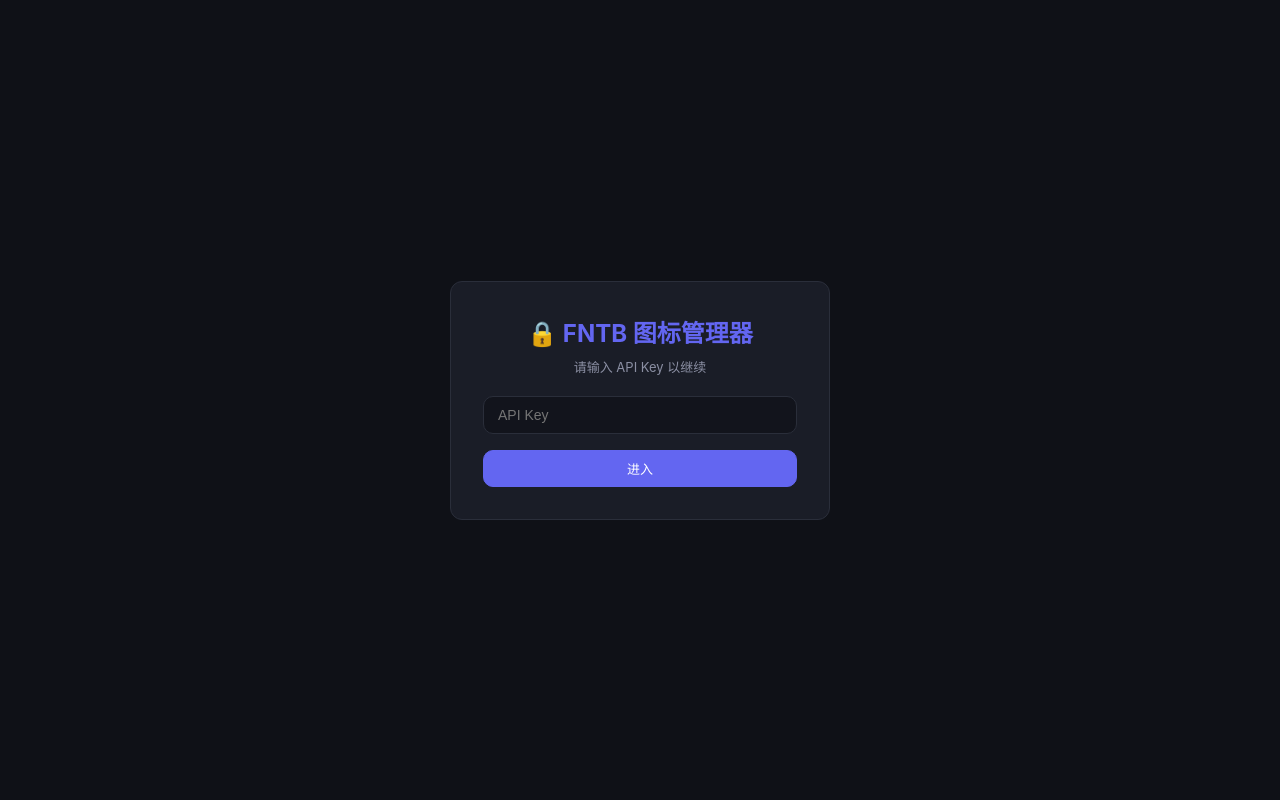
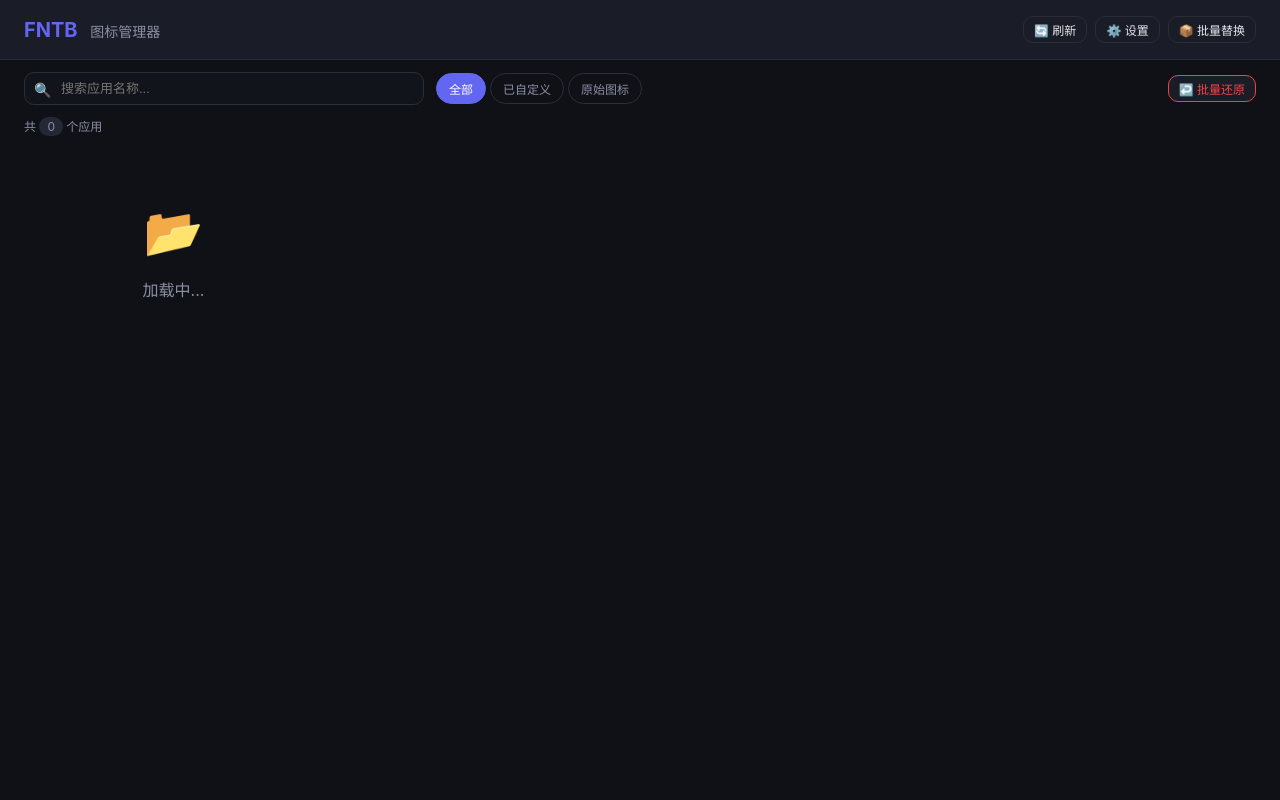
Before and after one commit to zhouchunwei513-cyber/fntb-icon-manager, a Flask app: page / in a window 1280 px wide. Run offline with Flask 3, Linux system fonts and the light colour scheme; data that the repository does not hold is empty.

Commit message:
fix: remove API Key auth, open access for local NAS usage

```diff
--- a/app/server.py
+++ b/app/server.py
@@ -210,11 +210,11 @@
 # ──────────────────────────────────────────────────────────
 
 def require_api_key(f):
-    """API Key 鉴权装饰器"""
+    """API Key 鉴权装饰器（本地应用，暂不强制校验）"""
     @wraps(f)
     def wrapper(*args, **kwargs):
-        if not check_api_key(request):
-            return jsonify({"error": "unauthorized"}), 401
+        # 本地 NAS 应用，暂不强制 API Key 校验
+        # 未来可改为：if not check_api_key(request): return jsonify({"error": "unauthorized"}), 401
         return f(*args, **kwargs)
     return wrapper
 
--- a/app/templates/index.html
+++ b/app/templates/index.html
@@ -369,18 +369,8 @@
     </style>
 </head>
 <body>
-    <!-- Auth Screen -->
-    <div class="auth-overlay" id="authOverlay">
-        <div class="auth-box">
-            <h2>🔒 FNTB 图标管理器</h2>
-            <p>请输入 API Key 以继续</p>
-            <input type="password" id="apiKeyInput" placeholder="API Key" autocomplete="off">
-            <button class="btn btn-primary" onclick="doAuth()">进入</button>
-        </div>
-    </div>
-
     <!-- Main -->
-    <div id="mainApp" style="display:none;">
+    <div id="mainApp">
         <div class="header">
             <div class="logo">FNTB <span>图标管理器</span></div>
             <div class="actions">
@@ -472,16 +462,6 @@
             <button class="close-btn" onclick="closeModal('configModal')">&times;</button>
             <h3>⚙️ 设置</h3>
             <div id="configContent" style="margin-top:16px;"></div>
-            <div style="margin-top:16px;">
-                <h4 style="font-size:13px;margin-bottom:8px;">修改 API Key</h4>
-                <div style="display:flex;gap:8px;">
-                    <input type="password" id="newApiKeyInput" placeholder="新 API Key（8-64 位）" style="flex:1;padding:8px;border-radius:var(--radius);border:1px solid var(--border);background:var(--bg-input);color:var(--text);font-size:13px;outline:none;">
-                    <button class="btn btn-primary btn-sm" onclick="changeApiKey()">更新</button>
-                </div>
-            </div>
-            <div style="display:flex;gap:8px;margin-top:16px;justify-content:flex-end;">
-                <button class="btn" onclick="closeModal('configModal')">关闭</button>
-            </div>
         </div>
     </div>
 
@@ -490,54 +470,21 @@
 
     <script>
         const URL_PREFIX = "{{ url_prefix }}";
-        let apiKey = localStorage.getItem("fntb_api_key") || "";
         let currentFilter = "";
         let allApps = [];
         let replaceTarget = null; // { appname }
         let batchMode = "replace"; // "replace" | "restore"
         let batchSelectedFile = null;
 
-        // ── Auth ─────────────────────────────────────────
-        function doAuth() {
-            apiKey = document.getElementById("apiKeyInput").value.trim();
-            if (!apiKey) return;
-            localStorage.setItem("fntb_api_key", apiKey);
-            testAuth();
-        }
-
-        async function testAuth() {
-            try {
-                const resp = await fetch(`${URL_PREFIX}/api/health`);
-                if (!resp.ok) throw new Error("health check failed");
-                // Try listing apps to verify key
-                const resp2 = await fetch(`${URL_PREFIX}/api/apps`, { headers: { "X-API-Key": apiKey } });
-                if (resp2.status === 401) {
-                    toast("API Key 无效", "error");
-                    return;
-                }
-                document.getElementById("authOverlay").style.display = "none";
-                document.getElementById("mainApp").style.display = "block";
-                loadApps();
-            } catch (e) {
-                toast("连接失败: " + e.message, "error");
-            }
-        }
-
         // ── API helpers ──────────────────────────────────
-        function apiHeaders() {
-            return { "X-API-Key": apiKey };
-        }
-
         async function apiGet(path) {
-            const resp = await fetch(`${URL_PREFIX}${path}`, { headers: apiHeaders() });
-            if (resp.status === 401) { toast("鉴权失败，请重新输入 Key", "error"); return null; }
+            const resp = await fetch(`${URL_PREFIX}${path}`);
             return resp.json();
         }
 
         async function apiPost(path, body) {
             const resp = await fetch(`${URL_PREFIX}${path}`, {
                 method: "POST",
-                headers: apiHeaders(),
                 body: body,
             });
             return resp;
@@ -576,7 +523,7 @@
                 <div class="app-card">
                     <div class="card-head">
                         <div class="icon-preview">
-                            ${icon64Url ? `<img src="${icon64Url}?api_key=${apiKey}">` : '<div class="placeholder">📦</div>'}
+                            ${icon64Url ? `<img src="${icon64Url}">` : '<div class="placeholder">📦</div>'}
                         </div>
                         <div>
                             <div class="app-name">${app.name}</div>
@@ -585,11 +532,11 @@
                     </div>
                     <div class="card-icons">
                         <div class="icon-item">
-                            ${icon64Url ? `<img src="${icon64Url}?api_key=${apiKey}">` : '<div class="icon-empty">无</div>'}
+                            ${icon64Url ? `<img src="${icon64Url}">` : '<div class="icon-empty">无</div>'}
                             <div class="icon-label">64×64</div>
                         </div>
                         <div class="icon-item">
-                            ${icon256Url ? `<img src="${icon256Url}?api_key=${apiKey}">` : '<div class="icon-empty">无</div>'}
+                            ${icon256Url ? `<img src="${icon256Url}">` : '<div class="icon-empty">无</div>'}
                             <div class="icon-label">256×256</div>
                         </div>
                     </div>
@@ -774,7 +721,7 @@
                 try {
                     const resp = await fetch(`${URL_PREFIX}/api/batch/restore`, {
                         method: "POST",
-                        headers: { "X-API-Key": apiKey, "Content-Type": "application/json" },
+                        headers: { "Content-Type": "application/json" },
                         body: JSON.stringify({ apps: selected }),
                     });
                     const data = await resp.json();
@@ -800,34 +747,9 @@
             content.innerHTML = `
                 <div class="config-row"><label>最大上传大小</label><span>${data.max_upload_mb || 2} MB</span></div>
                 <div class="config-row"><label>支持的图标尺寸</label><span>${(data.icon_sizes || [64,256]).join(", ")} px</span></div>
-                <div class="config-row"><label>API Key</label><span style="font-family:monospace;">${data.api_key_masked || "未设置"}</span></div>
             `;
         }
 
-        async function changeApiKey() {
-            const newKey = document.getElementById("newApiKeyInput").value.trim();
-            if (!newKey || newKey.length < 8) {
-                toast("新 API Key 至少 8 位", "error");
-                return;
-            }
-            try {
-                const resp = await fetch(`${URL_PREFIX}/api/config/api-key`, {
-                    method: "PUT",
-                    headers: { "X-API-Key": apiKey, "Content-Type": "application/json" },
-                    body: JSON.stringify({ new_api_key: newKey }),
-                });
-                if (resp.ok) {
-                    toast("API Key 已更新，请使用新 Key 重新登录", "info");
-                    apiKey = newKey;
-                    localStorage.setItem("fntb_api_key", newKey);
-                } else {
-                    const data = await resp.json();
-                    toast(`更新失败: ${data.error}`, "error");
-                }
-            } catch (e) {
-                toast("请求失败: " + e.message, "error");
-            }
-        }
 
         // ── Modals ───────────────────────────────────────
         function openModal(id) { document.getElementById(id).classList.add("show"); }
@@ -868,15 +790,7 @@
         }
 
         // ── Init ─────────────────────────────────────────
-        if (apiKey) {
-            document.getElementById("apiKeyInput").value = apiKey;
-            testAuth();
-        }
-
-        // Enter key on auth
-        document.getElementById("apiKeyInput").addEventListener("keydown", e => {
-            if (e.key === "Enter") doAuth();
-        });
+        loadApps();
     </script>
 </body>
 </html>
```
Also changed, not shown: 1 other file.
